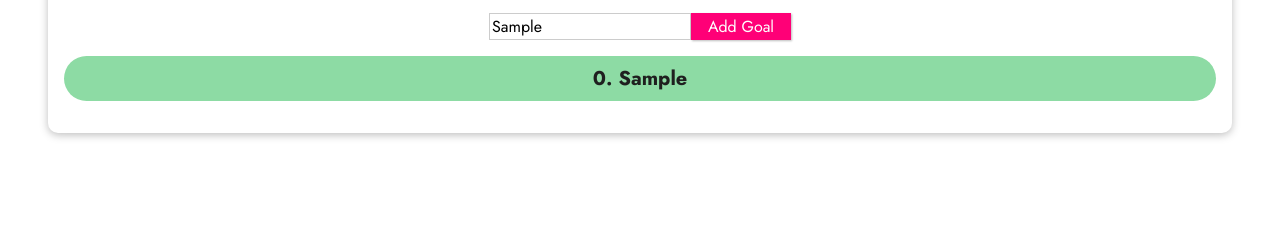
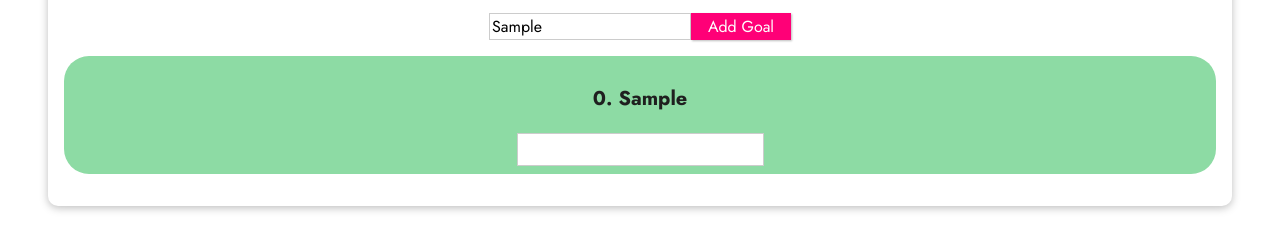
Before and after one commit to yunanjk/udemy-vue-basic01, a plain HTML site: page basics-01-starting-code/index.html in a window 1280 px wide. Both pictures are taken after typing "Sample" into the empty fields and a click on the button "Add Goal". Shown: the part 286-536 px from the top of the page. Drawn offline with nearby package versions, Linux system fonts and the light colour scheme.

Commit message:
목록 및 키

```diff
--- a/basics-01-starting-code/index.html
+++ b/basics-01-starting-code/index.html
@@ -22,7 +22,10 @@
       <button @click="addGoal">Add Goal</button>
       <p v-if="goals.length === 0">No goals have been added yet - please start adding some!</p>
       <ul v-else>
-        <li v-for="(goal, index) in goals" @click="removeGoal(index)">{{ index }}. {{ goal }}</li>
+        <li v-for="(goal, index) in goals" :key="goal" @click="removeGoal(index)">
+          <p>{{ index }}. {{ goal }}</p>
+          <input type="text" @click.stop>
+        </li>
       </ul>
 
       <!-- 객체에 루프 걸기 -->
```
